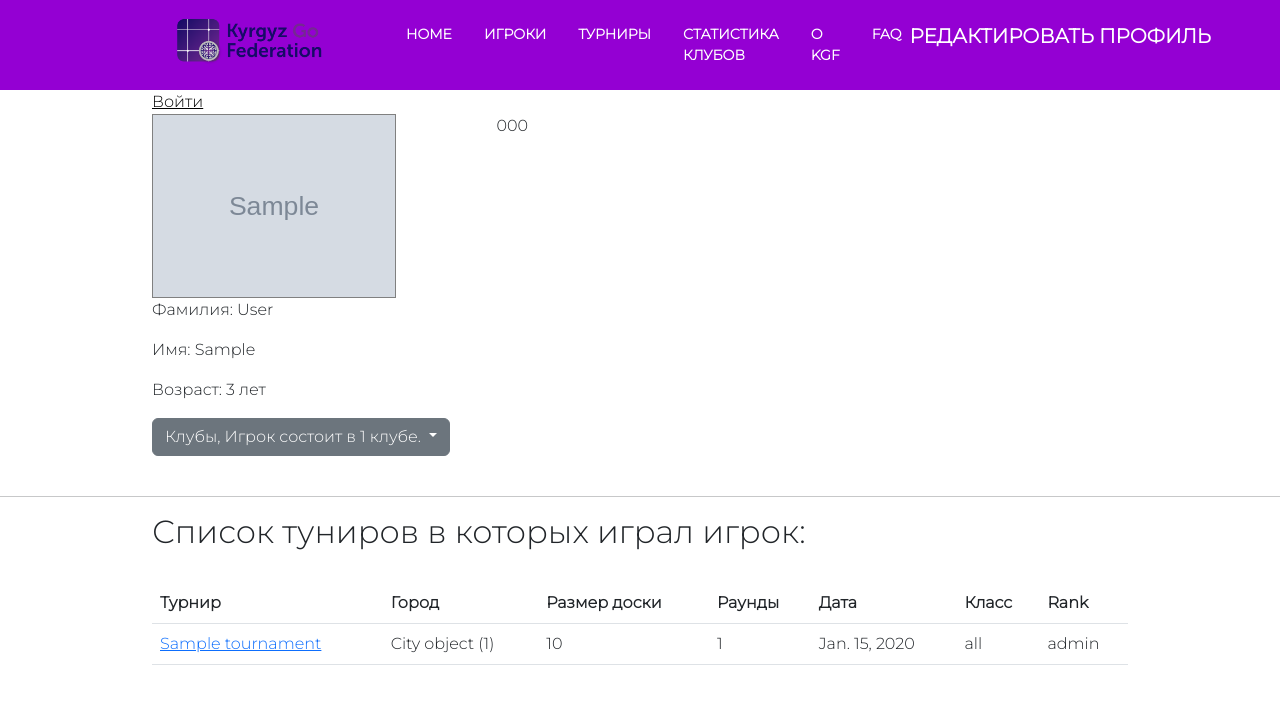
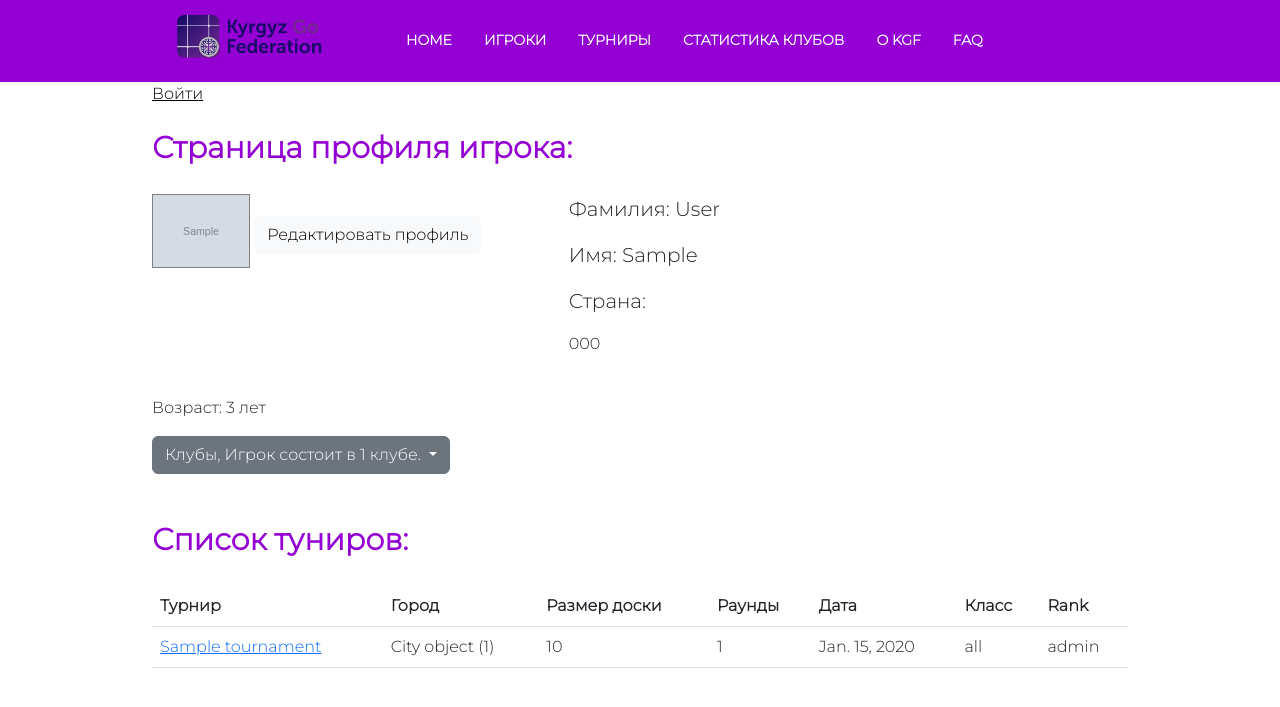
Before and after one commit to samat-sultanov/kyrgyz_go_database, a Django app: template source/webapp/templates/player/player_detail.html in a window 1280 px wide. Shown: the top 707 px of the page. Run offline with Django 4.2, Linux system fonts and the light colour scheme; tables that the repository leaves empty hold one stand-in row (values such as "Sample post"); the template is opened without the code that fills it: values that come from a table or form of the project are taken from there, most other values are stand-ins (such as "Sample title", 1, 10 or a date in 2020); grey boxes marked "Sample" are stand-in pictures; parts of the project's set-up code (start-up, migrations or seed data) failed here and were passed over.

Commit message:
player_detail.html is finished

```diff
--- a/source/webapp/templates/player/player_detail.html
+++ b/source/webapp/templates/player/player_detail.html
@@ -1,24 +1,34 @@
 {% extends 'base.html' %}
 {% load static %}
 
-{% block nav %}
-<a class="navbar-brand" style="color: white;" href="{% url "webapp:update_player" player.pk %}">Редактировать профиль</a>
-{% endblock %}
-
 {% block content %}
-    <div class="container">
-        <div>
-        <div style="float: right; padding-right: 600px" id="flag">
-                <p id="country_code">{{ player.country.country_code }}</p>
+    <div class="container mt-3">
+        <div class=" mt-4">
+            <h2 class="title">Страница профиля игрокa:</h2>
         </div>
+        <div class="row mb-4">
+            <div class="col-5">
                 {% if player.avatar %}
                     <img style="width: 25%; border: solid; border-color: grey; border-width: 1px" src="{{ player.avatar.url }}" alt="avatar">
                 {% else %}
-                <img style="width: 25%; border: solid; border-color: grey; border-width: 1px;" src="{% static "images/11316.jpg" %}" alt="no_pic_avatar">
+                    <img style="width: 75%; border: solid; border-color: grey; border-width: 1px;" src="{% static "images/11316.jpg" %}" alt="no_pic_avatar">
                 {% endif %}
+            <a class="btn btn-light mt-2" href="{% url "webapp:update_player" player.pk %}">Редактировать профиль</a>
+            </div>
+            <div class="col-4">
                 <div>
-                <p>Фамилия: {{ player.last_name }}</p>
-                <p>Имя: {{ player.first_name }}</p>
+                    <p style="font-size: 20px">Фамилия: {{ player.last_name }}</p>
+                    <p style="font-size: 20px">Имя: {{ player.first_name }}</p>
+                    <p style="font-size: 20px">Страна: </p>
+                </div>
+                <div id="flag">
+                    <p id="country_code">{{ player.country.country_code }}</p>
+                </div>
+
+            </div>
+
+        </div>
+
         {% if player.birth_date %}
             <p>Возраст: {{ player.get_age_date }} лет</p>
         {% else %}
@@ -49,13 +59,9 @@
             </ul>
         </div>
     </div>
-    </div>
-</div>
-    <br/>
-    <hr>
-    <div class="container">
-    <h2>Список туниров в которых играл игрок:</h2>
-    <br/>
+
+    <div class="container mt-5 mb-5">
+    <h3 class="title">Список туниров:</h3>
     <table class="table">
         <thead>
             <tr>
```
Lines whose indentation alone changed are shown as unchanged.
